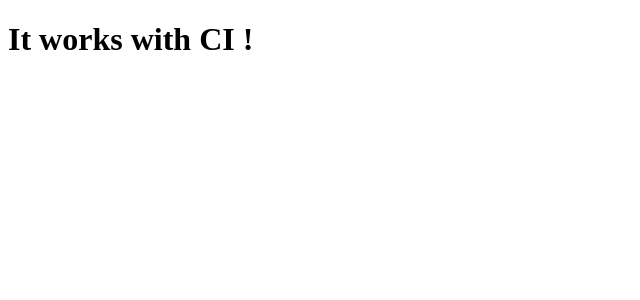
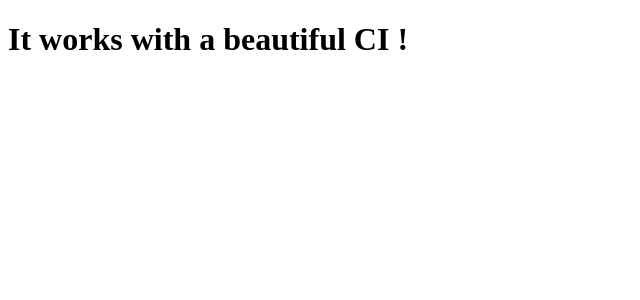
Before and after one commit to HlodowigRaginwald/m4th5, a Vue app: page / in a window 1280 px wide. Shown: the top 300 px of the page, without its empty margins (0-640 px from the left). Built offline with nearby package versions, Linux system fonts and the light colour scheme.

Commit message:
Test CI commit

```diff
--- a/src/App.vue
+++ b/src/App.vue
@@ -1,3 +1,3 @@
 <template>
-  <h1>It works with CI !</h1>
+  <h1>It works with a beautiful CI !</h1>
 </template>
```
